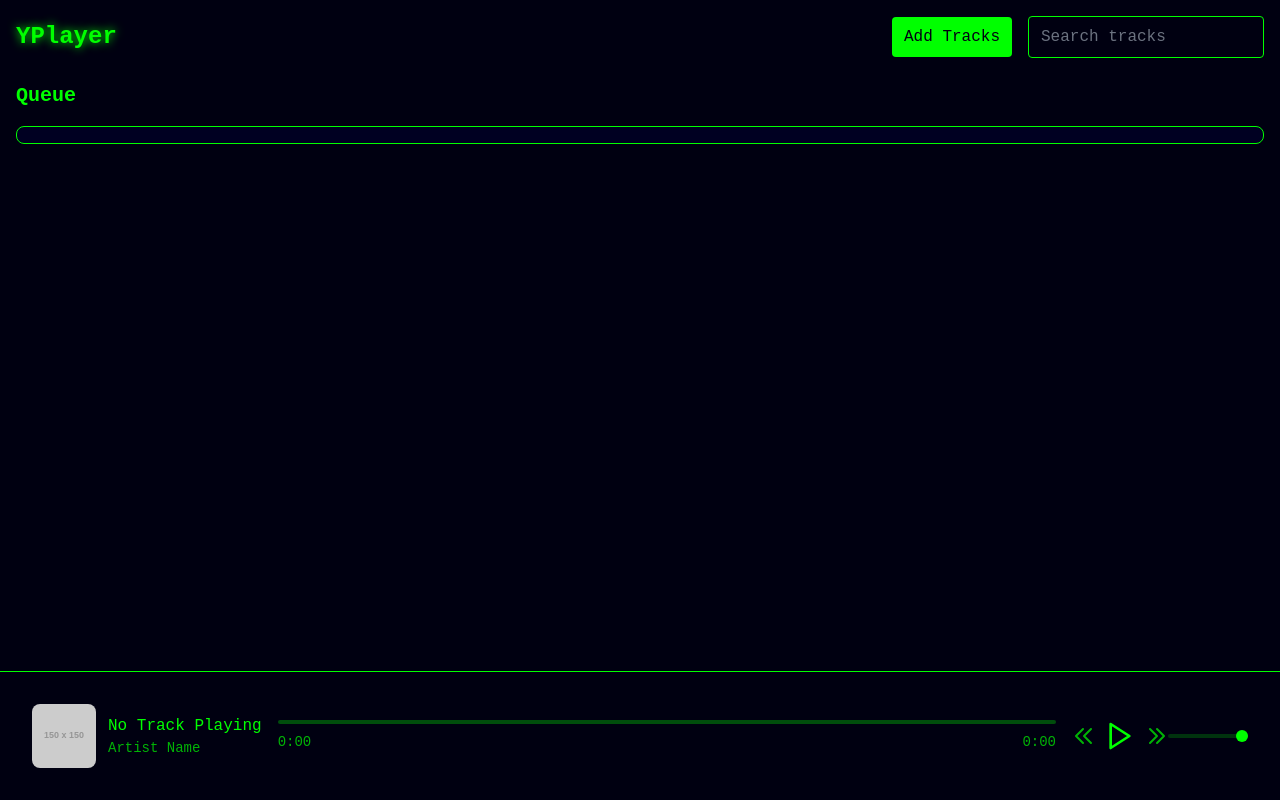
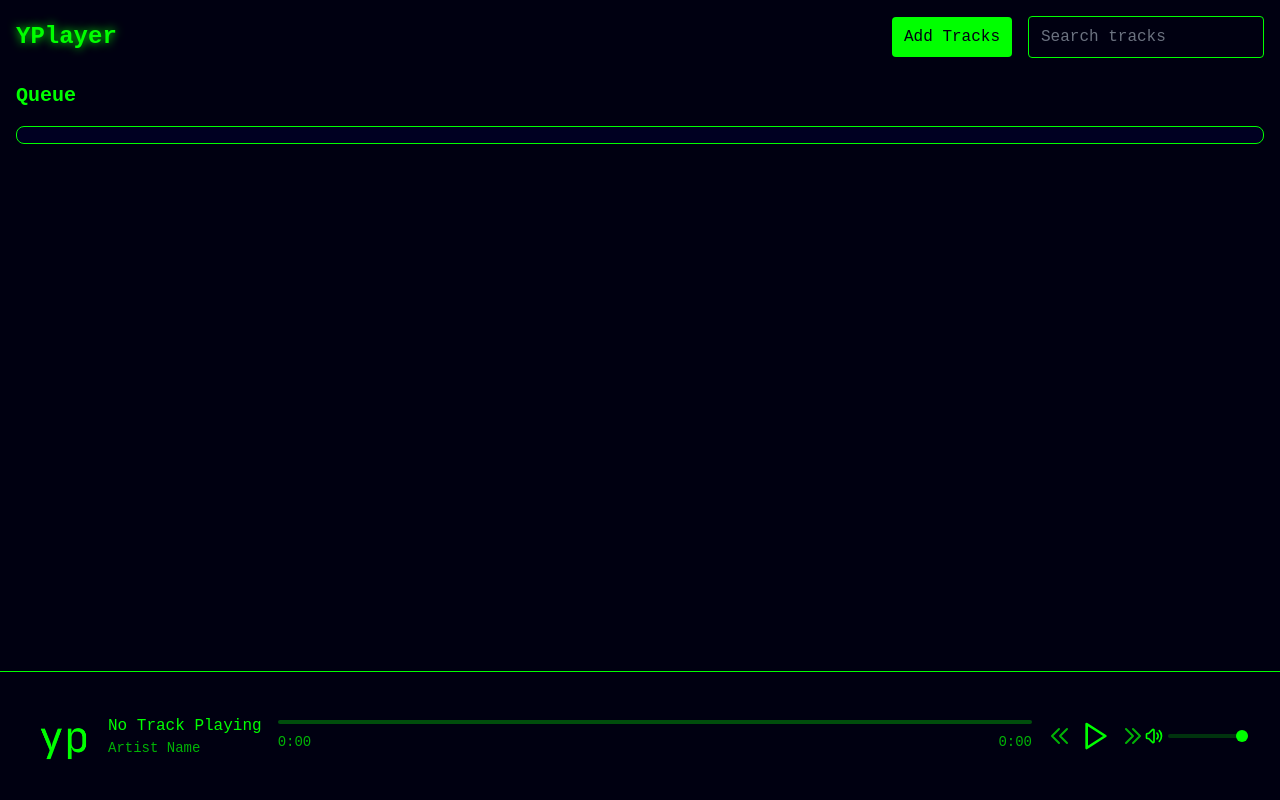
Before and after one commit to rajofearth/yplayer, a plain HTML site: page index.html in a window 1280 px wide. Drawn offline with nearby package versions, Linux system fonts and the light colour scheme; placeholder pictures from the web are drawn by us.

Commit message:
QOF Improves P2.6

```diff
--- a/index.html
+++ b/index.html
@@ -212,7 +212,7 @@
         <div class="container max-w-full">
             <div class="flex flex-col sm:flex-row items-center justify-between space-y-4 sm:space-y-0">
                 <div class="flex items-center space-x-3">
-                    <img id="now-playing-img" src="https://via.placeholder.com/150" alt="Album art" class="w-12 h-12 sm:w-16 sm:h-16 object-cover rounded-lg cursor-pointer" onclick="showModal()">
+                    <img id="now-playing-img" src="imgs/yplayer-icon-logo.png" alt="Album art" class="w-12 h-12 sm:w-16 sm:h-16 object-cover rounded-lg cursor-pointer" onclick="showModal()">
                     <div>
                         <p id="now-playing-title" class="text-sm sm:text-base font-medium">No Track Playing</p>
                         <p id="now-playing-artist" class="text-xs sm:text-sm text-[#0f0]/70">Artist Name</p>
@@ -249,7 +249,12 @@
                         </svg>
                     </button>
                 </div>
-                <input id="volume-slider" type="range" class="volume-slider" min="0" max="100" value="100">
+                <div class="hidden sm:flex items-center space-x-1">
+                    <svg xmlns="http://www.w3.org/2000/svg" class="h-4 w-4 sm:h-5 sm:w-5 text-[#0f0]" fill="none" viewBox="0 0 24 24" stroke="currentColor">
+                        <path stroke-linecap="round" stroke-linejoin="round" stroke-width="2" d="M15.536 8.464a5 5 0 010 7.072m2.828-9.9a9 9 0 010 12.728M5.586 15H4a1 1 0 01-1-1v-4a1 1 0 011-1h1.586l4.707-4.707C10.923 3.663 12 4.109 12 5v14c0 .891-1.077 1.337-1.707.707L5.586 15z" />
+                    </svg>
+                    <input id="volume-control" type="range" class="volume-slider" min="0" max="100" value="100">
+                </div>
             </div>
         </div>
     </div>
@@ -259,18 +264,8 @@
     <div id="album-art-modal" class="modal">
         <div class="modal-content">
             <button class="close-btn" onclick="hideModal()">&times;</button>
-            <img id="album-art" src="https://via.placeholder.com/500" alt="Album Art" class="modal-img">
+            <img id="album-art" src="imgs/yplayer-icon-logo.png" alt="Album Art" class="modal-img">
         </div>
     </div>
-
-    <script>
-        function showModal() {
-            document.getElementById('album-art-modal').classList.add('show');
-        }
-
-        function hideModal() {
-            document.getElementById('album-art-modal').classList.remove('show');
-        }
-    </script>
 </body>
 </html>
```
